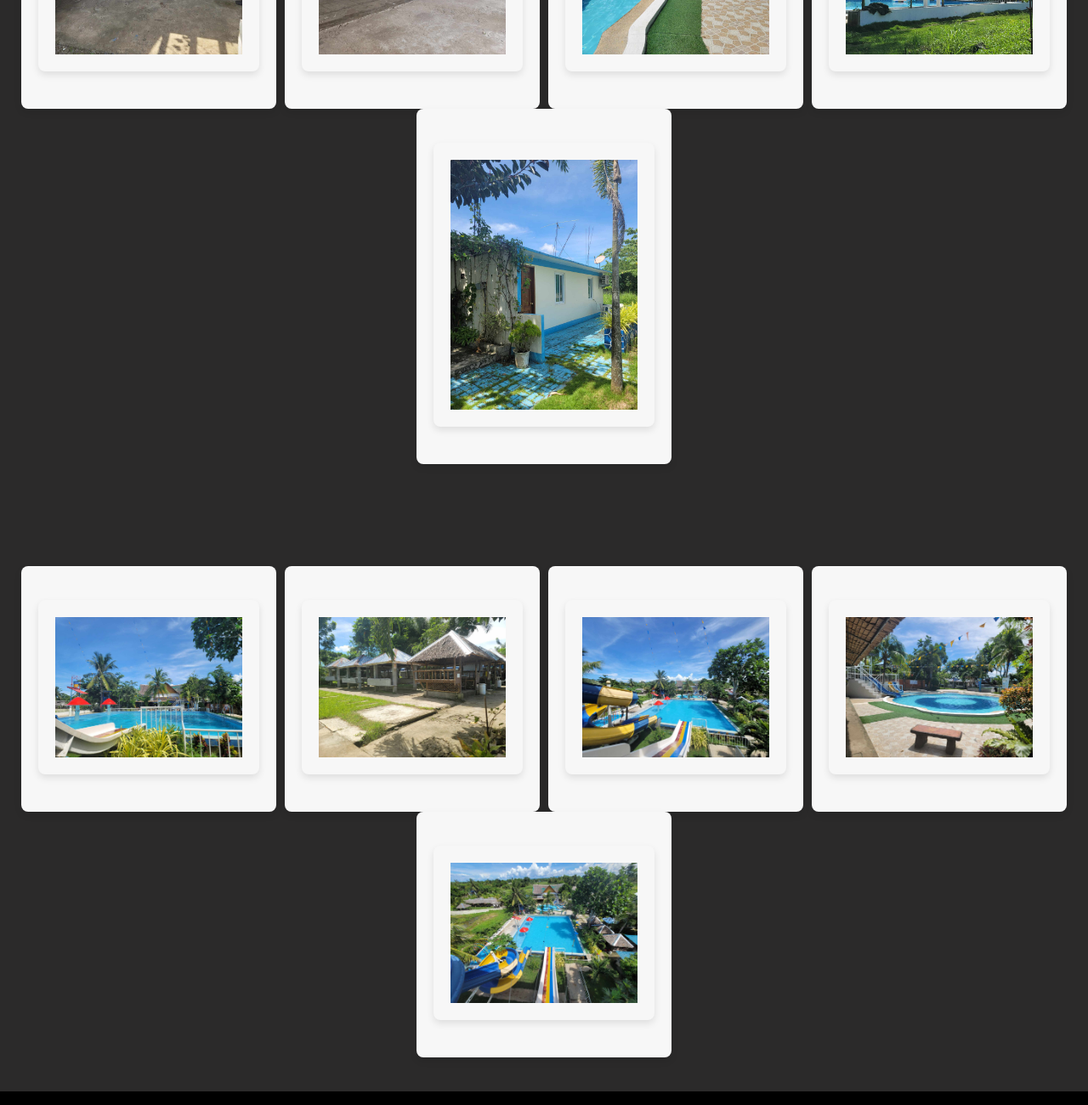
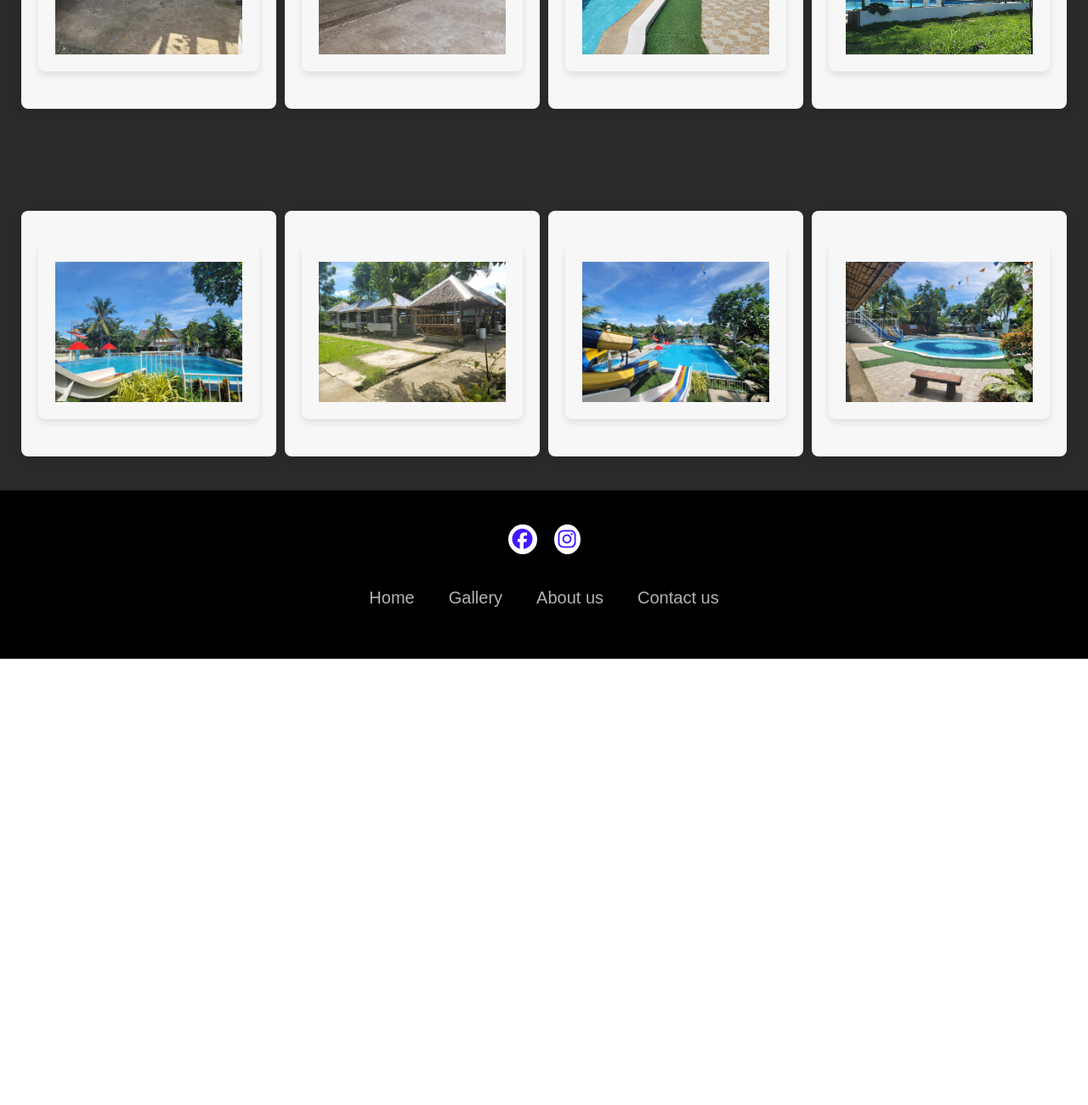
Before and after one commit to GrandMarino/GrandMarino, a plain HTML site: page Gallery.html in a window 1280 px wide. Shown: the part 1520-2820 px from the top of the page at 85% size. After the commit the page ends 2295 px from the top, so only its background shows below. Drawn offline with Linux system fonts and the light colour scheme.

Commit message:
Add files via upload

```diff
--- a/Gallery.html
+++ b/Gallery.html
@@ -93,9 +93,7 @@
         <div class="gallery-item">
             <img src="image/img8.jpg" alt="Gallery Image 4" class="gallery-image">
         </div>
-        <div class="gallery-item">
-            <img src="image/img10.jpg" alt="Gallery Image 5" class="gallery-image">
-        </div>
+
     </div>
 </section>
 
@@ -113,9 +111,7 @@
         <div class="gallery-items">
             <img src="image/img5.jpg" alt="Gallery Image 9" class="more-image">
         </div>
-        <div class="gallery-items">
-            <img src="image/pool3.jpg" alt="Gallery Image 10" class="more-image">
-        </div>
+
     </div>
 </section>
 
--- a/css/about.css
+++ b/css/about.css
@@ -1,5 +1,3 @@
-
-
 /* About Us Section */
 .about-us-container {
     display: flex;
@@ -49,7 +47,7 @@
 
 /* Media Queries for Responsiveness */
 
-/* For larger screens: Desktops (max-width: 1200px) */
+/* For larger screens: Desktops and laptops (max-width: 1200px) */
 @media (max-width: 1200px) {
     .about-us-container {
         padding: 40px;
```
